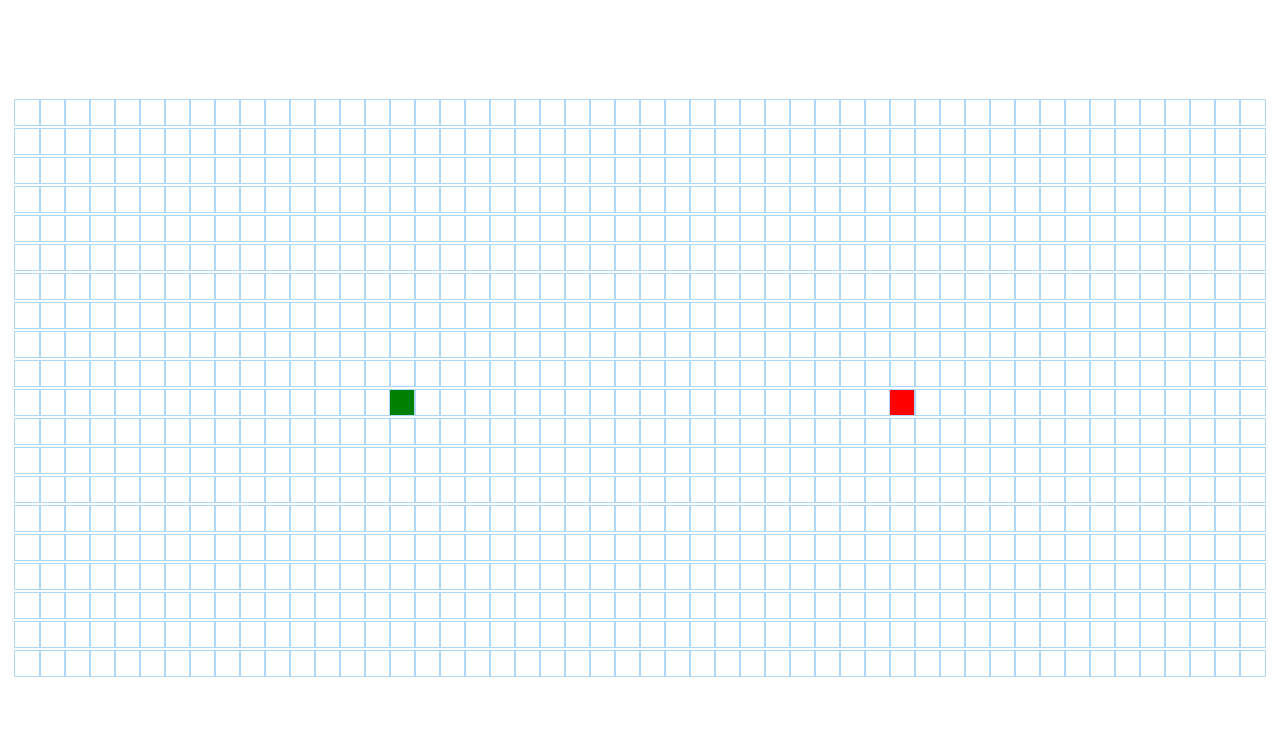
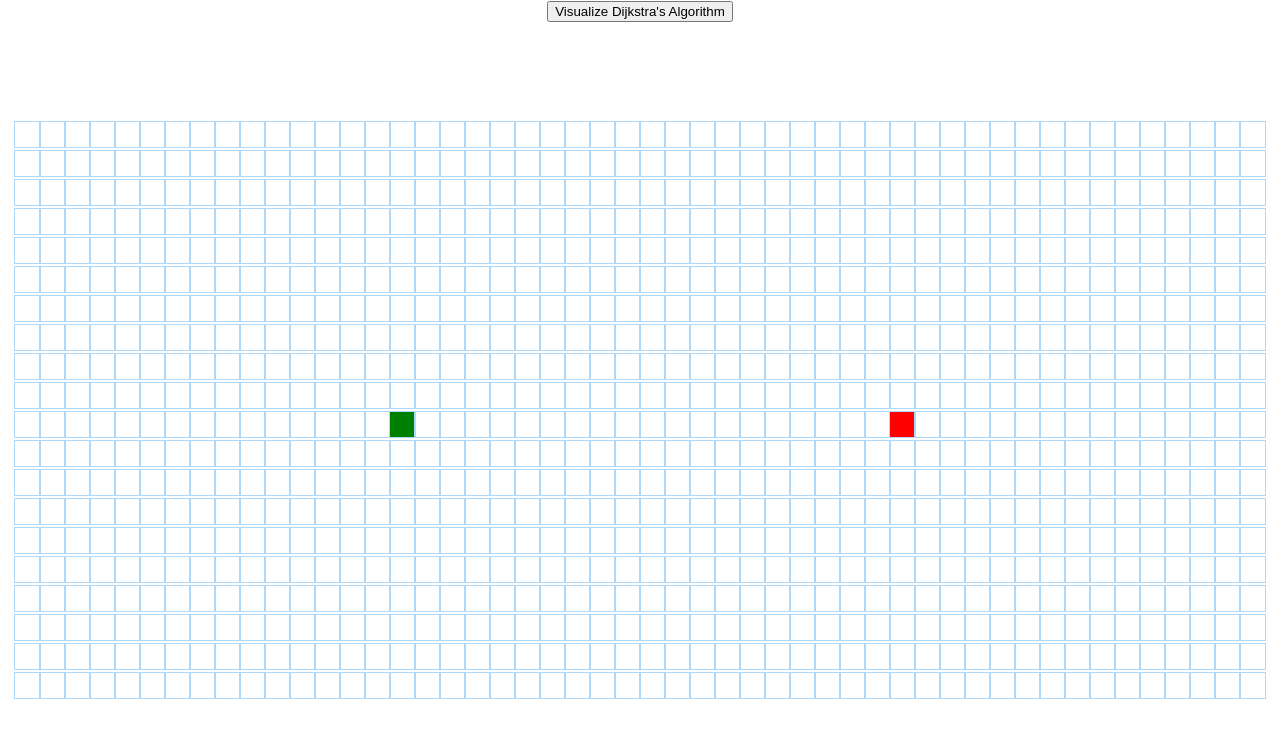
Before and after one commit to shubhamsavarn/Pathfinding_Visualizer, a React (Create React App) app: page / in a window 1280 px wide. Shown: the top 738 px of the page. Built offline with nearby package versions, Linux system fonts and the light colour scheme.

Commit message:
adding algo to path

```diff
--- a/src/PathfindingVisualizer/PathfindingVisualizer.jsx
+++ b/src/PathfindingVisualizer/PathfindingVisualizer.jsx
@@ -1,5 +1,6 @@
 import React, {Component} from 'react';
 import Node from './Node/Node';
+import {dijkstra, getNodesInShortestPathOrder} from '../Algorithm/dijkstra';
 
 import './PathfindingVisualizer.css';
 
@@ -63,13 +64,23 @@ export default class PathfindingVisualizer extends Component {
     }
   }
 
-
+  visualizeDijkstra() {
+    const {grid} = this.state;
+    const startNode = grid[START_NODE_ROW][START_NODE_COL];
+    const finishNode = grid[FINISH_NODE_ROW][FINISH_NODE_COL];
+    const visitedNodesInOrder = dijkstra(grid, startNode, finishNode);
+    const nodesInShortestPathOrder = getNodesInShortestPathOrder(finishNode);
+    this.animateDijkstra(visitedNodesInOrder, nodesInShortestPathOrder);
+  }
 
   render() {
     const {grid, mouseIsPressed} = this.state;
 
     return (
       <>
+        <button onClick={() => this.visualizeDijkstra()}>
+          Visualize Dijkstra's Algorithm
+        </button>
         <div className="grid">
           {grid.map((row, rowIdx) => {
             return (
```
